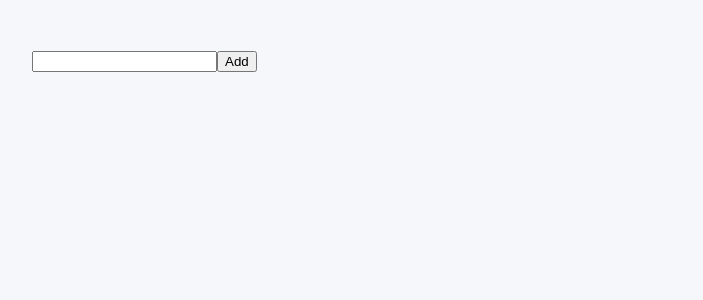
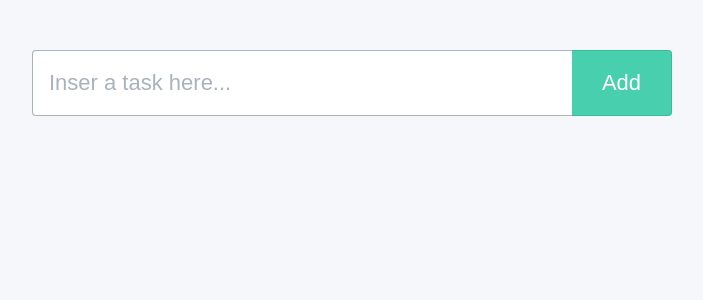
Before and after one commit to masudafsar/react-todo-list, a React (Create React App) app: page / in a window 1280 px wide. Shown: the top 300 px of the page, without its empty margins (288-991 px from the left). Built offline with nearby package versions, Linux system fonts and the light colour scheme.

Commit message:
Styling task input

```diff
--- a/src/TaskInput/TaskInput.css
+++ b/src/TaskInput/TaskInput.css
@@ -1,8 +1,43 @@
 .task-input {
+    margin-bottom: 16px;
+    overflow: hidden;
+    display: flex;
 }
 
 .task-input .input {
+    padding: 16px;
+    border: 1px solid #AAB2BD;
+    border-right: 0;
+    border-radius: 4px 0 0 4px;
+    color: #434A54;
+    font-size: 22px;
+    line-height: 32px;
+    flex: 1;
+}
+
+.task-input .input::placeholder {
+    color: #AAB2BD;
 }
 
 .task-input .submit {
+    width: 100px;
+    border: 1px solid #37BC9B;
+    border-left: 0;
+    border-radius: 0 4px 4px 0;
+    font-size: 22px;
+    line-height: 32px;
+    background-color: #48CFAD;
+    color: #FFFFFF;
 }
+
+.task-input .submit:hover,
+.task-input .submit:focus {
+    background-color: #37BC9B;
+}
+
+.task-input .input:hover,
+.task-input .input:focus,
+.task-input .submit:hover,
+.task-input .submit:focus {
+    outline: none;
+}
--- a/src/TaskInput/TaskInput.js
+++ b/src/TaskInput/TaskInput.js
@@ -1,4 +1,5 @@
 import React, {useState} from 'react';
+import './TaskInput.css';
 
 const TaskInput = ({onSubmitHandler}) => {
     const [taskTitleState, setTaskTitleState] = useState('');
@@ -14,7 +15,7 @@ const TaskInput = ({onSubmitHandler}) => {
 
     return (
         <form className="task-input" onSubmit={onFormSubmit}>
-            <input type="text" className="input" onChange={onInputChangeHandler}/>
+            <input type="text" className="input" placeholder="Inser a task here..." onChange={onInputChangeHandler}/>
             <button type="submit" className="submit">Add</button>
         </form>
     );
```
